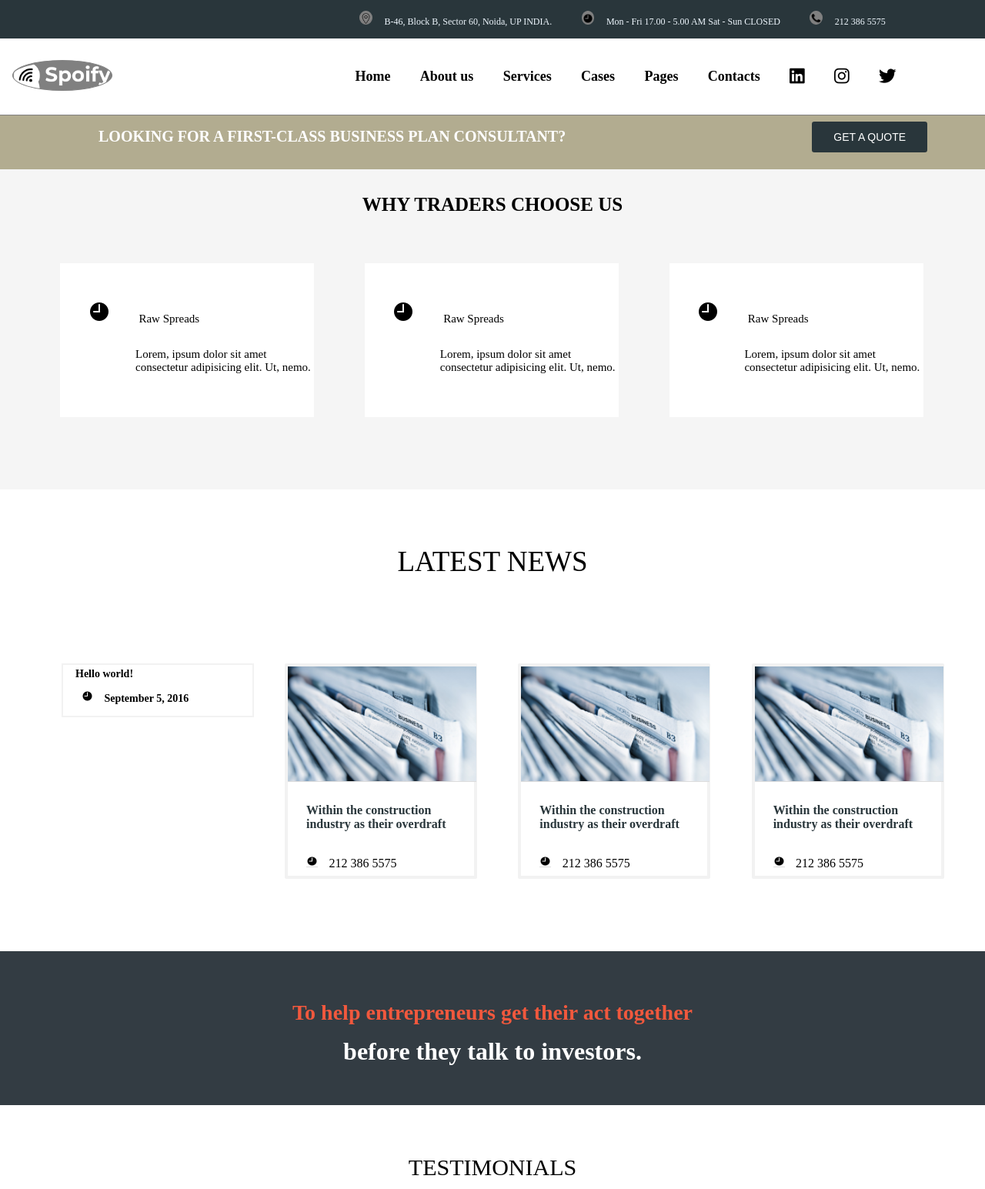
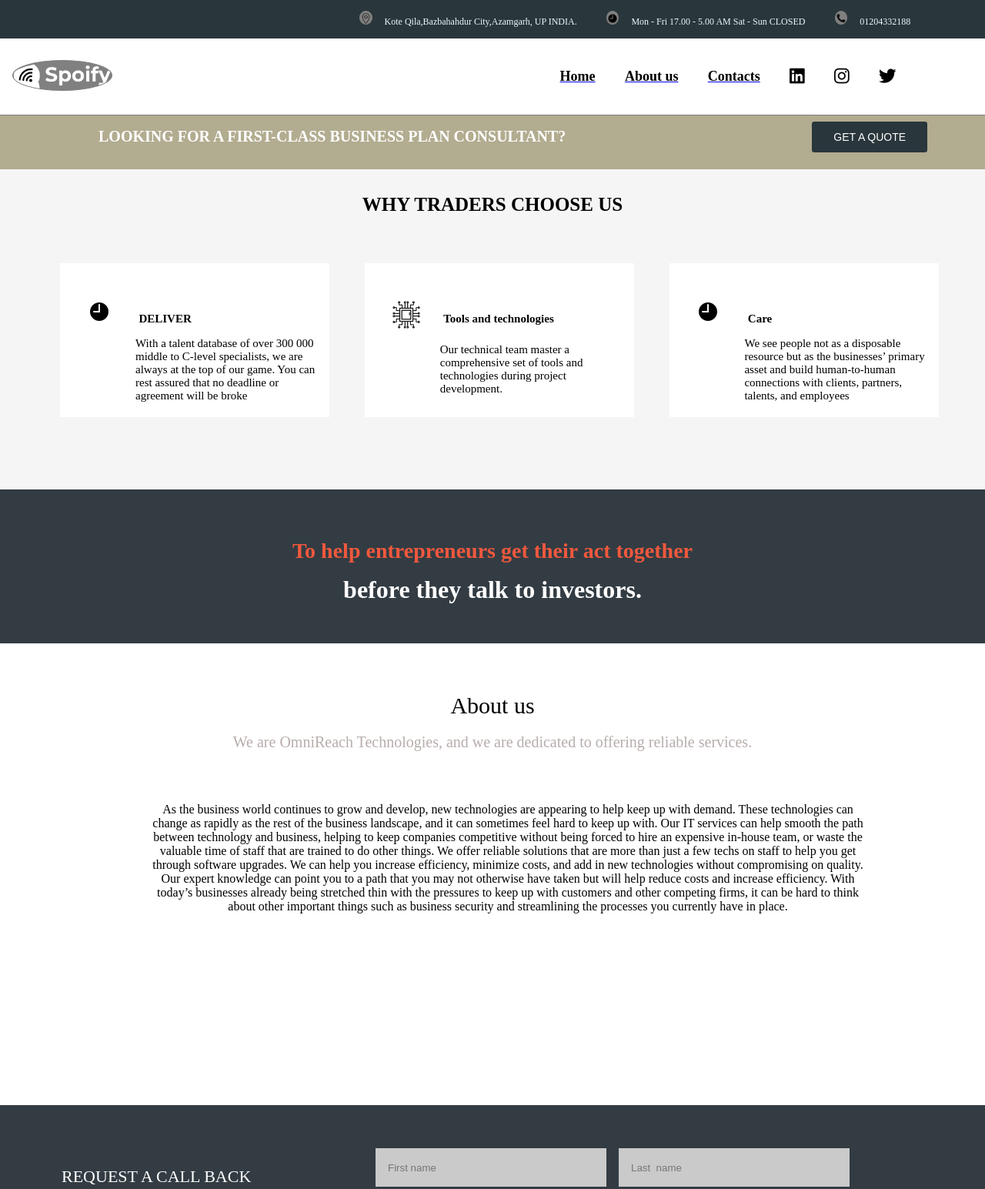
Before and after one commit to MDTalha178/omniReachTech, a plain HTML site: page index.html in a window 1280 px wide. Shown: the top 1545 px of the page at 77% size. Drawn offline with Linux system fonts and the light colour scheme.

Commit message:
content update

```diff
--- a/index.html
+++ b/index.html
@@ -7,15 +7,15 @@
     <script src="https://kit.fontawesome.com/ff765d7302.js" crossorigin="anonymous"></script>
     <link rel="stylesheet" href="./main.css">
 
-    <title>Document</title>
+    <title>Omnireach Technology</title>
 </head>
 <body>
     <header class="head">
        <div class="upper-nav">
         <ul>
-            <li><img src="./assets/location.png" alt="location">B-46, Block B, Sector 60, Noida, UP INDIA.</li>
+            <li><img src="./assets/location.png" alt="location">Kote Qila,Bazbahahdur City,Azamgarh, UP INDIA.</li>
             <li><img src="./assets/clock.png" alt="clock">Mon - Fri 17.00 - 5.00 AM Sat - Sun CLOSED</li>
-            <li><img src="./assets/phone.png" alt="clock">212 386 5575</li>
+            <li><img src="./assets/phone.png" alt="clock">01204332188</li>
         </ul>
        </div>
        <div class="lower-nav">
@@ -24,12 +24,9 @@
         </div>
         <nav>
             <ul>
-                <li>Home</li>
-                <li>About us</li>
-                <li>Services</li>
-                <li>Cases</li>
-                <li>Pages</li>
-                <li>Contacts</li>
+                <a href="#home"><li >Home</li></a>
+                <a href="#about"><li>About us</li></a>
+                <a href="#contact"><li>Contacts</li></a>
                 <li><i class="fa-brands fa-linkedin fa-bounce fa-lg"></i></li>
                 <li><i class="fa-brands fa-instagram fa-bounce fa-lg"></i></li>
                 <li><i class="fa-brands fa-twitter fa-bounce fa-lg"></i></li>
@@ -46,62 +43,28 @@
             </div>
         </section>
         <!-- WHy we choose -->
-        <section class="section-choose">
+        <section class="section-choose" id="home">
             <div class="choose-div">
                 <p>WHY TRADERS CHOOSE US</p>
             </div>
             <div class="choose-card">
                 <div class="raw-speed">
                     <img src="./assets/clock.png" alt="choose-card">
-                    <p class="head">Raw Spreads</p>
-                    <p class="para">Lorem, ipsum dolor sit amet consectetur adipisicing elit. Ut, nemo.</p>
+                    <h2 class="head">DELIVER</h2>
+                    <p class="para  wl">With a talent database of over 300 000 middle to C-level specialists, we are always at the top of our game. You can rest assured that no deadline or agreement will be broke</p>
+                </div>
+                <div class="raw-speed">
+                    <img src="./assets/tools.png" alt="choose-card" class="tool">
+                    <h2 class="head wl">Tools and technologies</h2>
+                    <p class="para wl">Our technical team master a comprehensive set of tools and technologies during project development.</p>
                 </div>
                 <div class="raw-speed">
                     <img src="./assets/clock.png" alt="choose-card">
-                    <p class="head">Raw Spreads</p>
-                    <p class="para">Lorem, ipsum dolor sit amet consectetur adipisicing elit. Ut, nemo.</p>
-                </div>
-                <div class="raw-speed">
-                    <img src="./assets/clock.png" alt="choose-card">
-                    <p class="head">Raw Spreads</p>
-                    <p class="para">Lorem, ipsum dolor sit amet consectetur adipisicing elit. Ut, nemo.</p>
+                    <h2 class="head">Care</h2>
+                    <p class="para">We see people not as a disposable resource but as the businesses’ primary asset and build human-to-human connections with clients, partners, talents, and employees</p>
                 </div>
             </div>
         </section>
-        <!-- News section -->
-        <section class="news">
-            <div class="news-heading">
-                LATEST NEWS
-            </div>
-            <div class="news-list">
-                <div class="news-date">
-                    <p>Hello world!</p>
-                    <p class="date_para"><img src="./assets/clock.png" alt="clock">September 5, 2016</p>
-                </div>
-                <div class="news-content">
-                    <ul>
-                        <li class=""><img src="./assets/new_demo.jpg" alt="news_demo"></li>
-                        <li class="para">Within the construction industry as their overdraft</li>
-                        <li class="date_para"><img src="./assets/clock.png" alt="clock">212 386 5575</li>
-                    </ul>
-                </div>
-                <div class="news-content">
-                    <ul>
-                        <li class=""><img src="./assets/new_demo.jpg" alt="news_demo"></li>
-                        <li class="para">Within the construction industry as their overdraft</li>
-                        <li class="date_para"><img src="./assets/clock.png" alt="clock">212 386 5575</li>
-                    </ul>
-                </div>
-                <div class="news-content">
-                    <ul>
-                        <li class=""><img src="./assets/new_demo.jpg" alt="news_demo"></li>
-                        <li class="para">Within the construction industry as their overdraft</li>
-                        <li class="date_para"><img src="./assets/clock.png" alt="clock">212 386 5575</li>
-                    </ul>
-                </div>
-            </div>
-        </section>
-        <!--Advertise-->
         <section class="advertise">
             <div class="advertise-head">
                 To help entrepreneurs get their act together
@@ -109,49 +72,23 @@
             <div class="advertise-para">before they talk to investors.</div>
         </section>
         <!-- Testimonial -->
-        <section class="testimonial">
+        <section class="testimonial" id="about">
             <div class="testimonial-heading">
-                TESTIMONIALS
+                About us
             </div>
             <div class="testimonial-para">
-                Looking cautiously round, to ascertain that they were not overheard, the two hags cowered<br>
-                nearer to the fire, and chuckled heartily.
+                We are OmniReach Technologies, and we are dedicated to offering reliable services.
             </div>
-            <div class="testimonial-main">
-                <div class="testimonial-list">
-                    <img src="./assets/new_demo.jpg" alt="testimonial">
-                    <p class="name">DONALD SIMPSON</p>
-                    <P class="position">Chief Financial Officer, Jamaica International</P>
-                    <p class="about">
-                        When you are in the financial industry you<br> know the image you have to project to people.
-                         You have to be agile and authoritative; Consulting WP is the way to go for financial
-                          institutions
-                    </p>
-                </div>
-                <div class="testimonial-list">
-                    <img src="./assets/new_demo.jpg" alt="testimonial">
-                    <p class="name">DONALD SIMPSON</p>
-                    <P class="position">Chief Financial Officer, Jamaica International</P>
-                    <p class="about">
-                        When you are in the financial industry you<br> know the image you have to project to people.
-                         You have to be agile and authoritative; Consulting WP is the way to go for financial
-                          institutions
-                    </p>
-                </div>
-                <div class="testimonial-list">
-                    <img src="./assets/new_demo.jpg" alt="testimonial">
-                    <p class="name">DONALD SIMPSON</p>
-                    <P class="position">Chief Financial Officer, Jamaica International</P>
-                    <p class="about">
-                        When you are in the financial industry you<br> know the image you have to project to people.
-                         You have to be agile and authoritative; Consulting WP is the way to go for financial
-                          institutions
-                    </p>
-                </div>
+            <div class="">
+                <p style="text-align:center; margin-top:2rem; max-width:1000px; margin-left:10rem; padding:2rem">As the business world continues to grow and develop, new technologies are appearing to help keep up with demand. These technologies can change as rapidly as the rest of the business landscape, and it can sometimes feel hard to keep up with.
+
+                    Our IT services can help smooth the path between technology and business, helping to keep companies competitive without being forced to hire an expensive in-house team, or waste the valuable time of staff that are trained to do other things. We offer reliable solutions that are more than just a few techs on staff to help you get through software upgrades. We can help you increase efficiency, minimize costs, and add in new technologies without compromising on quality. Our expert knowledge can point you to a path that you may not otherwise have taken but will help reduce costs and increase efficiency.
+
+                    With today’s businesses already being stretched thin with the pressures to keep up with customers and other competing firms, it can be hard to think about other important things such as business security and streamlining the processes you currently have in place.</p>
             </div>
         </section>
         <!--Query section-->
-        <section class="query">
+        <section class="query" id="contact">
             <div class="quey-section">
                 <div class="description-section">
                     <p id="heading">REQUEST A CALL BACK</p>
@@ -160,15 +97,9 @@
                 </div>
                 <div class="send-query">
                     <form class="send-query"action="https://formspree.io/f/xnqykdjr" method="POST">
-                        <select name="Buisness area" class="common-cars" id="cars" >
-                            <option value="Buisness planning">Buisness planning</option>
-                            <option value="Audit & Assurance">Audit & Assurance</option>
-                            <option value="Strategic Planning">Strategic Planning</option>
-                            <option value="Trade & Stock">Trade & Stock</option>
-                            <option value="Financial Projection">Financial Projection</option>
-                        </select>
+                        <input name="message" class="common-cars" type="tel" placeholder="First name" required>
                         <input name="message" class="common-cars" type="tel" placeholder="Phone number" required>
-                        <input name="message" class="common-cars" type="text" placeholder="First name" required>
+                        <input name="message" class="common-cars" type="text" placeholder="Last  name" required>
                         <button>Submit</button>
                     </form>
                 </div>
@@ -179,12 +110,11 @@
            <div>
             <img src="./assets/new_demo.jpg" alt="footer">
             <p id="footer-head">Consulting</p>
-            <p id="footer-para">Fusce interdum ipsum egestas urna amet<br> fringilla, et placerat ex venenatis. Aliquet<br> luctus pharetra. Proin sed fringilla lectus<br>... ar sit amet tellus in mollis.</p>
+            <p id="footer-para">Our IT services can help smooth the technology and business, helping to keep companies competitive without being<br> forced to hire an expensive in-house team, or waste the valuable<br> time of staff that are trained to do other things. We offer reliable solutions that are more than just a few techs on staff to help you<br> get through software upgrades.</p>
             <div class="footer-social">
                 <a href="https://www.linkedin.com/feed/" target="_blank"><i class="fa-brands fa-linkedin fa-bounce fa-xl"></i></a>
                 <a href="https://www.linkedin.com/feed/" target="_blank"><i class="fa-brands fa-instagram fa-bounce fa-xl"></i></a>
                 <a href="https://www.linkedin.com/feed/" target="_blank"><i class="fa-brands fa-twitter fa-bounce fa-xl"></i></a>
-                <a href="https://www.linkedin.com/feed/" target="_blank"><i class="fa-brands fa-github fa-bounce fa-xl"></i></a>
                 <a href="https://www.linkedin.com/feed/" target="_blank"><i class="fa-brands fa-youtube fa-bounce fa-xl"></i></a>
             </div>
             <hr>
--- a/main.css
+++ b/main.css
@@ -171,7 +171,7 @@ section .raw-speed {
     grid-template-columns: 70px 1fr;
     grid-template-areas: "image head" "description description";
     height: 200px;
-    width: 330px;
+    width: 350px;
     background-color: #FFFFFF
 }
 
@@ -503,3 +503,12 @@ input{
     padding: 0.3rem;
     color: white;
 }
+
+.wl{
+   max-width: 250px;
+}
+
+.tool{
+    height: 70px;
+    width: 70px;
+}
```
Also changed, not shown: assets/tools.png (added).
